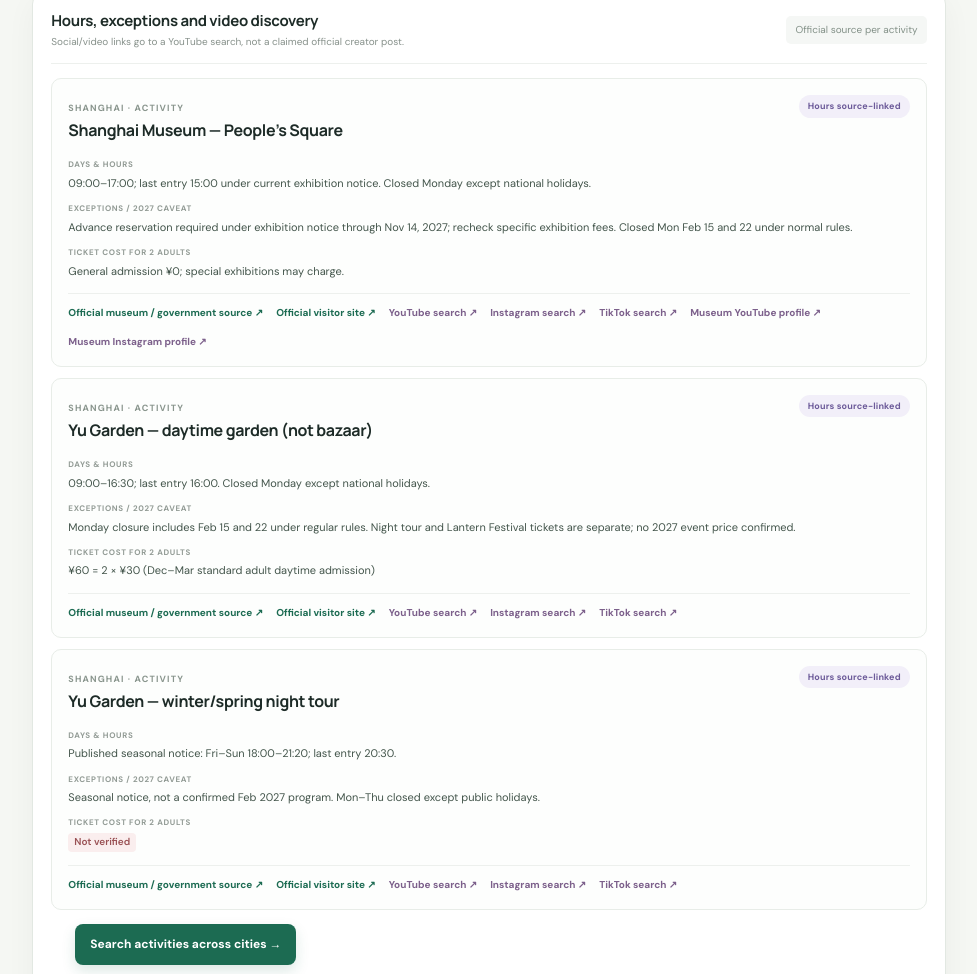
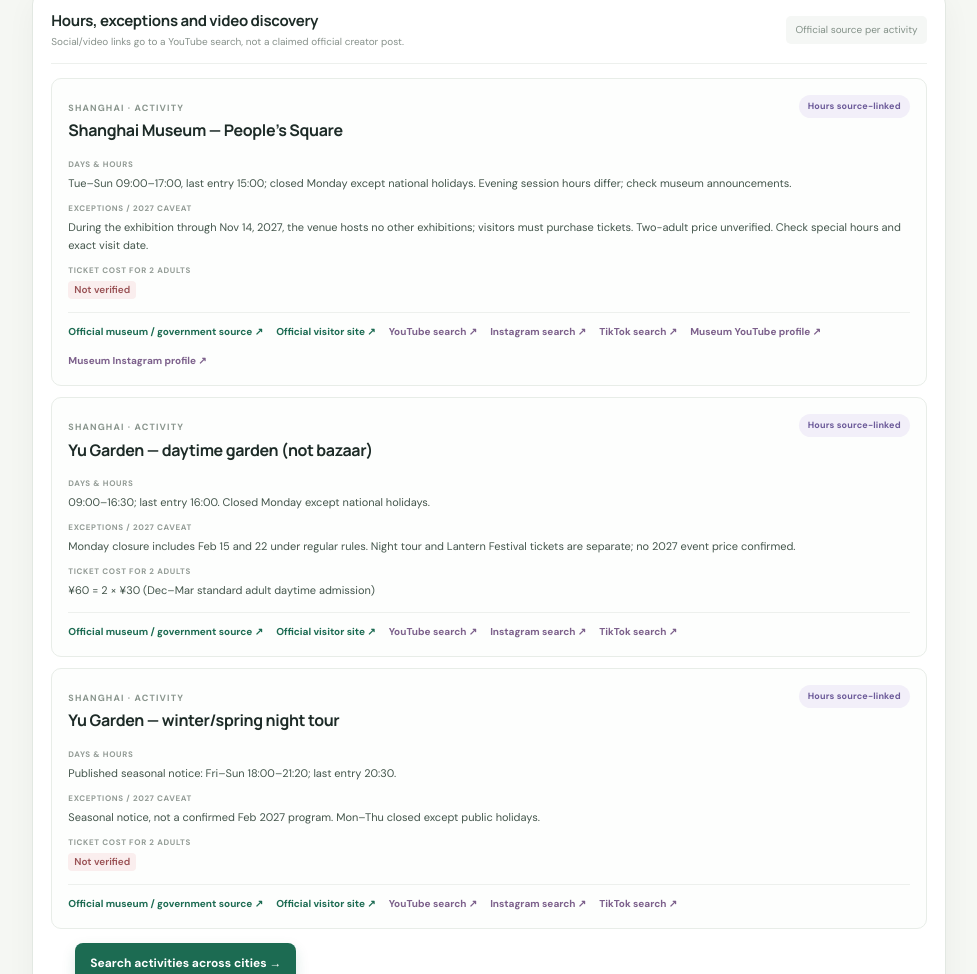
Before and after one commit to kanlerxz87-cyber/ChinaFun2, a plain HTML site: page index.html in a window 1280 px wide. Shown: the part 5870-6844 px from the top of the page, without its empty margins (278-1255 px from the left). Drawn offline with Linux system fonts and the light colour scheme.

Commit message:
Correct Shanghai Museum exhibition admission
Co-authored-by: arena-agent <297053741+arena-agent@users.noreply.github.com>

```diff
--- a/data.js
+++ b/data.js
@@ -1216,17 +1216,18 @@ window.TRIP_DATA = {
       "id": "shanghai-museum",
       "name": "Shanghai Museum — People’s Square",
       "city": "Shanghai",
-      "schedule": "09:00–17:00; last entry 15:00 under current exhibition notice. Closed Monday except national holidays.",
-      "cost": "General admission ¥0; special exhibitions may charge.",
-      "source": "https://www.shanghaimuseum.net/mu/frontend/pg/en/index",
-      "officialLink": "https://www.shanghaimuseum.net/mu/frontend/pg/en/index",
-      "official_url": "https://www.shanghaimuseum.net/mu/frontend/pg/en/index",
-      "exception": "Advance reservation required under exhibition notice through Nov 14, 2027; recheck specific exhibition fees. Closed Mon Feb 15 and 22 under normal rules.",
-      "transit": "",
-      "flags": [
-        "A01",
-        "A02",
-        "S01"
+      "schedule": "Tue–Sun 09:00–17:00, last entry 15:00; closed Monday except national holidays. Evening session hours differ; check museum announcements.",
+      "cost": "",
+      "source": "https://www.shanghaimuseum.cn/mu/frontend/pg/en/service/visit-west",
+      "officialLink": "https://www.shanghaimuseum.cn/mu/frontend/pg/en/service/visit-west",
+      "official_url": "https://www.shanghaimuseum.cn/mu/frontend/pg/en/service/visit-west",
+      "exception": "During the exhibition through Nov 14, 2027, the venue hosts no other exhibitions; visitors must purchase tickets. Two-adult price unverified. Check special hours and exact visit date.",
+      "transit": "",
+      "flags": [
+        "A01",
+        "A02",
+        "S01",
+        "A04"
       ],
       "socials": {
         "YouTube search": "https://www.youtube.com/results?search_query=Shanghai%20Museum%20%E2%80%94%20People%E2%80%99s%20Square%20Shanghai",
@@ -1992,7 +1993,7 @@ window.TRIP_DATA = {
       "scope": "All activities",
       "issue": "Current prices and schedules are not guaranteed date-specific 2027 inventory; blank costs are unknown, not free.",
       "next": "Recheck ticket product, reservation release, special exhibitions and 2027 notices on linked official pages.",
-      "source": "https://www.shanghaimuseum.net/mu/frontend/pg/en/index",
+      "source": "https://www.shanghaimuseum.cn/mu/frontend/pg/en/service/visit-west",
       "status": "needs review · non-blocking publication"
     },
     {
@@ -2032,7 +2033,7 @@ window.TRIP_DATA = {
       "scope": "Social / video links",
       "issue": "Search shortcuts are not verified direct posts or evidence for hours/costs. Only explicitly labelled museum profiles are treated as official profiles.",
       "next": "Verify creator, venue and upload date before relying on a post.",
-      "source": "https://www.shanghaimuseum.net/mu/frontend/pg/en/index",
+      "source": "https://www.shanghaimuseum.cn/mu/frontend/pg/en/service/visit-west",
       "status": "needs review · non-blocking publication"
     },
     {
@@ -2050,6 +2051,14 @@ window.TRIP_DATA = {
       "next": "Reopen the linked official property page and confirm the exact room; do not treat an inaccessible page as fresh verification. Recheck other external source links before booking.",
       "source": "https://www.hilton.com/en/hotels/bjswfhi-hilton-beijing-wangfujing/",
       "status": "needs review · non-blocking publication"
+    },
+    {
+      "id": "A04",
+      "scope": "Shanghai Museum — People’s Square",
+      "issue": "Previous free-admission claim was removed. All visitors must purchase tickets during the Americas exhibition through November 14, 2027; the total for two adults has not been verified. The museum says its old .net website will cease on January 1, 2027.",
+      "next": "Check the official ticket channel for a two-adult price and the specific visit date; verify evening sessions and any exceptions directly.",
+      "source": "https://www.shanghaimuseum.cn/mu/frontend/pg/en/service/visit-west",
+      "status": "needs review · non-blocking publication"
     }
   ]
 };
```
Also changed, not shown: activities.html (+1 -1 lines), data/activities.json (+8 -7 lines), data/flags.json (+10 -2 lines), flagged.html (+1 -1 lines), sources.html (+1 -1 lines), 1 other file.
